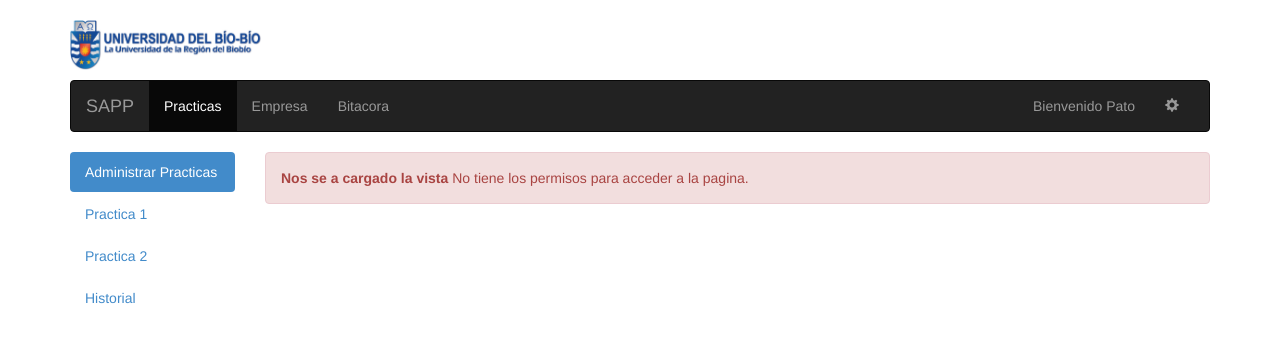
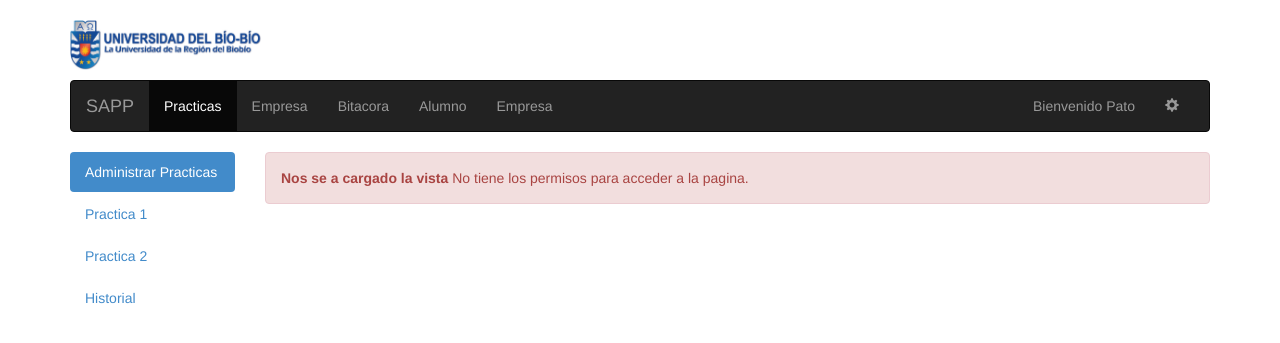
Before and after one commit to TISW/aprende_bootstrap, a PHP site: page / in a window 1280 px wide. Shown: the top 343 px of the page. Run offline with PHP 8.4, Linux system fonts and the light colour scheme.

Commit message:
botones agregar
Agregar alumnos y empresas

```diff
--- a/index.php
+++ b/index.php
@@ -30,6 +30,8 @@
         <li class="active"><a href="#">Practicas</a></li>
         <li><a href="#">Empresa</a></li>
         <li><a href="#">Bitacora</a></li>
+        <li><a href="#">Alumno</a></li>
+        <li><a href="#">Empresa</a></li>
       </ul>
       <ul class="nav navbar-nav navbar-right">
         <li><a href="#">Bienvenido Pato</a></li>
```
